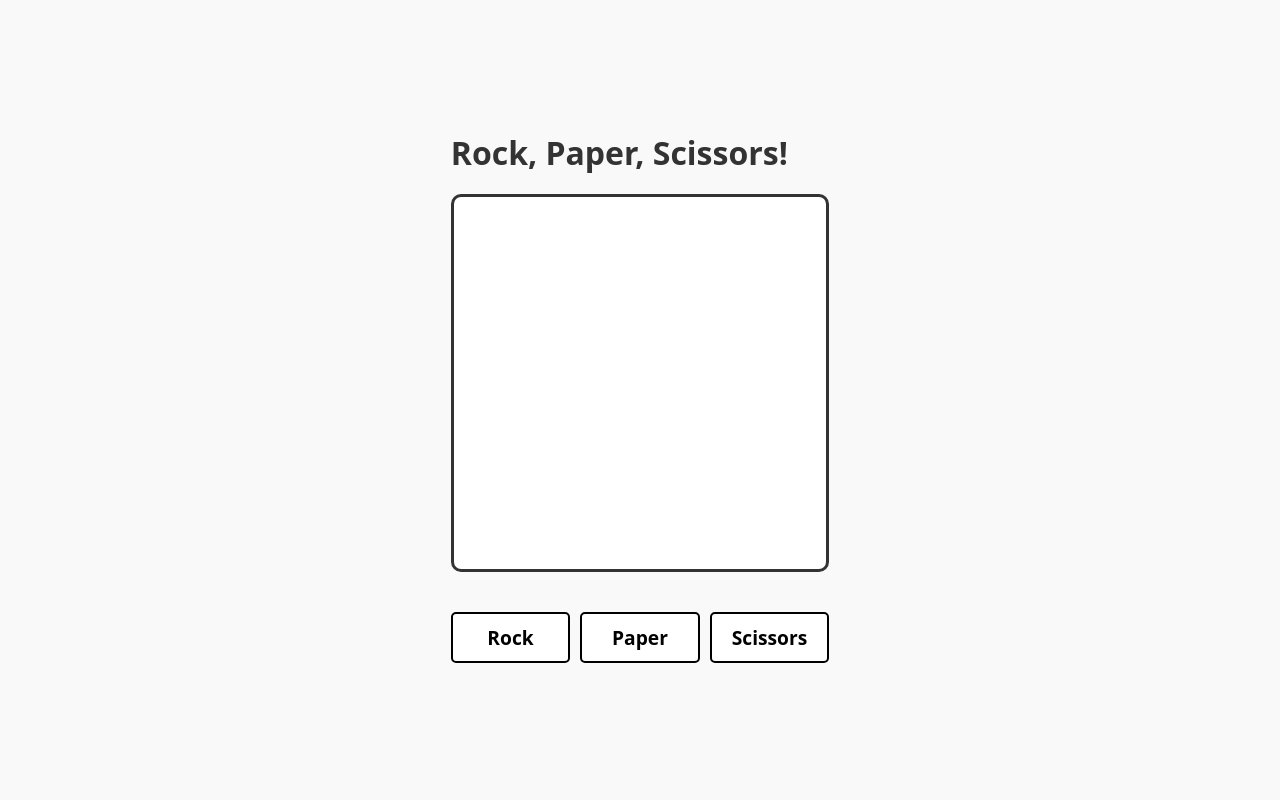
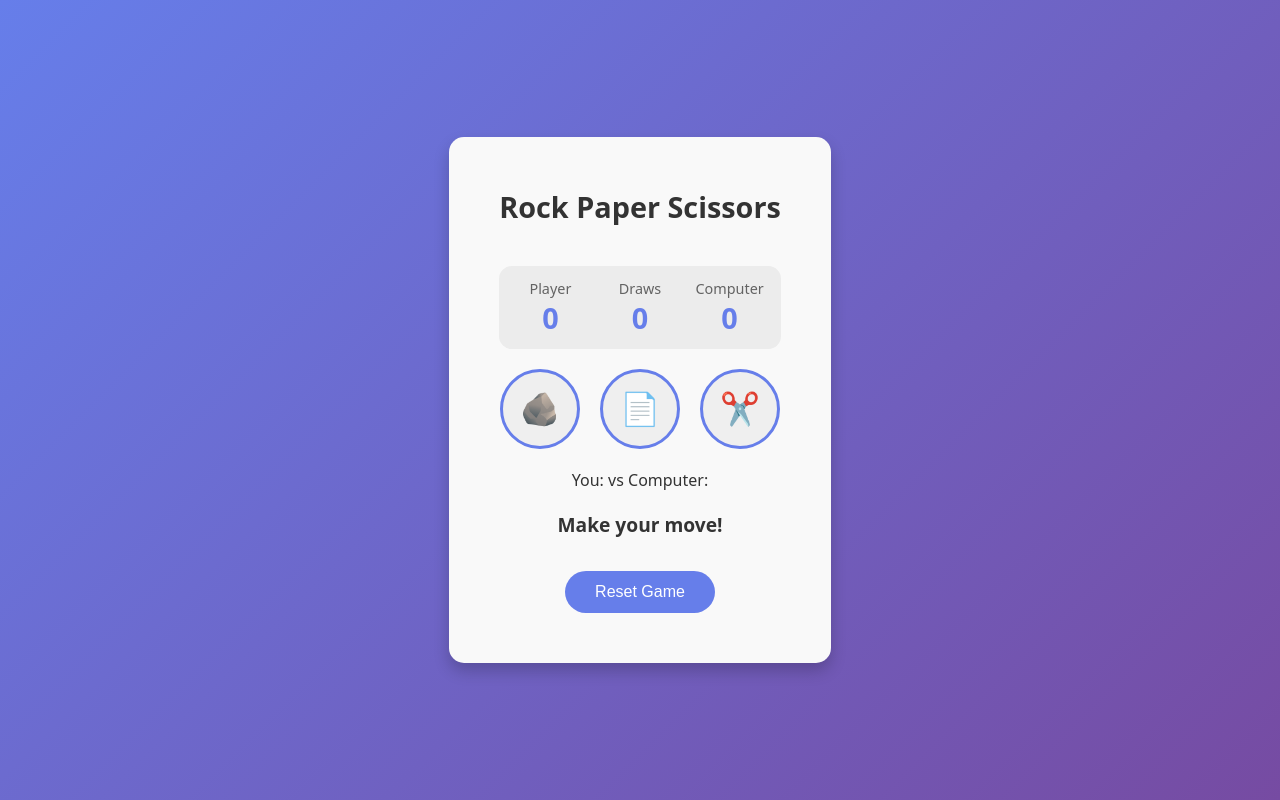
Before and after one commit to thomaspb88/RockPaperScissors, a plain HTML site: page index.html in a window 1280 px wide. Drawn offline with Linux system fonts and the light colour scheme.

Commit message:
Adding ui and updated js to accomodate for user interaction

```diff
--- a/css/stylesheet.css
+++ b/css/stylesheet.css
@@ -6,9 +6,11 @@
 
 :root {
     /* Typography */
+    --background: linear-gradient(135deg, #667eea 0%, #764ba2 100%);
     --font-family: system-ui, -apple-system, BlinkMacSystemFont, "Segoe UI", sans-serif;
     --color-text-primary: #333333;
-    --color-bg-secondary: #f9f9f9;
+    --color-bg: #f9f9f9;
+    --color-primary: #667eea;
 }
 
 body {
@@ -19,45 +21,104 @@ body {
     color: var(--color-text-primary);
     -webkit-font-smoothing: antialiased;
     -moz-osx-font-smoothing: grayscale;
-    background-color: var(--color-bg-secondary);
+    background: var(--background);
 }
 
-#app-frame {
-    display: flex;
-    flex-direction: column;
-    gap: 20px;
+header {
+    margin-bottom: 40px;
 }
 
-.app-output {
-    width: 100%;
-    aspect-ratio: 1 / 1;
-    border: #333333 3px solid;
-    border-radius: 10px;
-    margin: 20px 0;
-    background-color: white;
+h1 {
+    margin-bottom: 20px;
+    text-align: center;
+    font-size: 1.8rem;
 }
 
-.option-button {
-    padding: 10px 20px;
-    font-size: 1.2rem;
-    border: black 2px solid;
-    font-weight: bold;
-    margin-block-end: 0.4rem;
-    border-radius: 5px;
-    background-color: white;
-    color: black;
-    cursor: pointer;
-    transition: background-color 0.3s ease;
-    text-align: center;
-
+#choices {
+    display: flex;
+    justify-content: center;
+    gap: 20px;
+    margin: 20px 0;
 }
 
-.option-button:hover {
-    background-color: #eeeeee;
+button.choice-button {
+    border-radius: 50%;
+    padding: 0.2rem;
+    border: 3px solid var(--color-primary);
+    height: 80px;
+    aspect-ratio: 1 / 1;
+    font-size: 2rem;;
+    transition: all 0.3s ease;
+    display: flex;
+    align-items: center;
+    justify-content: center;
 }
 
-.player-options {
-    display: grid;
-    grid-template-columns: repeat(3, 1fr);
-    gap: 10px;
+button.choice-button:hover {
+    background: var(--color-primary);
+    color: white;
+    cursor: pointer;
+    transform: scale(1.1);
 }
+
+button.choice-button:active {
+    transform: scale(0.9);
+}
+
+/* App Container */
+#app-frame {
+    background: var(--color-bg);
+    padding: 50px;
+    border-radius: 15px;
+    box-shadow: 0 8px 16px rgba(0, 0, 0, 0.2);
+    text-align: center;
+}
+
+/* Score Display */
+#scoreboard {
+    display: flex;
+    justify-content: space-between;
+    background-color: #ececec;
+    padding: 0.8rem;
+    border-radius: 0.8rem;
+}
+
+#computer-score, #player-score, #draw-score {
+    width: 30%;
+}
+
+.score-label {
+    color: #636363;
+    font-size: 0.9em;
+}
+
+.score-value {
+    color: var(--color-primary);
+    font-weight: bold;
+    font-size: 1.8em;
+}
+
+/* Result Display */
+
+#result-message{
+    font-size: 1.2em;
+    margin-top: 20px;
+    min-height: 40px;
+}
+
+#reset-button {
+    background: var(--color-primary);
+    color: white;
+    border: none;
+    padding: 12px 30px;
+    border-radius: 25px;
+    font-size: 1em;
+    cursor: pointer;
+    margin-top: 20px;
+    transition: all 0.3s ease;
+}
+
+#reset-button:hover {
+    background: #764ba2;
+    transform: translateY(-2px);
+}
--- a/index.html
+++ b/index.html
@@ -8,23 +8,36 @@
     <link href="./css/stylesheet.css" rel="stylesheet">
 </head>
 <body>
-    <div id="app">
-        <h1>Rock, Paper, Scissors!</h1>
-        <div id="app-frame">
-            <div class="app-output"></div>
-            <div class="player-options">
-                <div class="option-button">
-                    Rock
+    <div id="app-frame">
+        <header><h1>Rock Paper Scissors</h1></header>
+        <main>
+            <div id="scoreboard">
+                <div id="player-score">
+                    <div class="score-label">Player</div>
+                    <span class="score-value" id="player-score-value">0</span>
                 </div>
-                <div class="option-button">
-                    Paper
+                 <div id="draw-score">
+                    <div class="score-label">Draws</div>
+                    <span class="score-value" id="draw-score-value">0</span>
                 </div>
-                <div class="option-button">
-                    Scissors
-                </div>
+                <div id="computer-score">
+                    <div class="score-label">Computer</div>
+                    <span class="score-value" id="computer-score-value">0</span>
                 </div>
             </div>
-        </div>
+            <div id="choices">
+                <button class="choice-button" onclick="play('rock')" id="rock-button">🪨</button>
+                <button class="choice-button" onclick="play('paper')" id="paper-button">📄</button>
+                <button class="choice-button" onclick="play('scissors')" id="scissors-button">✂️</button>
+            </div>
+            <div id="result-display">
+                <div id="computer-choice-display">You: <span id="player-choice"></span> vs Computer: <span id="computer-choice"></span></div>
+                <h2 id="result-message">Make your move!</h2>
+            </div>
+            <div id="reset-container">
+                <button id="reset-button">Reset Game</button>
+            </div>
+        </main>
     </div>
 </body>
 </html>
--- a/js/javascript.js
+++ b/js/javascript.js
@@ -4,11 +4,17 @@ const resultMatrix = [
     ["lose", "win", "draw"]
 ];
 
+const scores = {
+    win: 0,
+    lose: 0,
+    draw: 0
+};
+
 function ResultCalculator(userIndex, computerIndex) {
     return resultMatrix[userIndex][computerIndex];
 }
 
-function userAnswerTranslator(userInput) {
+function mapUserChoiceToIndex(userInput) {
     if (userInput === "rock") return 0;
     if (userInput === "paper") return 1;
     if (userInput === "scissors") return 2;
@@ -19,18 +25,49 @@ function getComputerChoice() {
     return Math.floor(Math.random() * 3);
 }
 
-function getHumanChoice() {
-    return prompt("Enter rock, paper, or scissors:");
+function play(userInput) {
+    const computerNumberChoice = getComputerChoice();
+
+    let userChoice = userInput.toLowerCase();
+    let computerChoice = ["rock", "paper", "scissors"][computerNumberChoice];
+
+    console.log("User chose: " + userChoice);
+    console.log("Computer chose: " + computerChoice);
+    const result = ResultCalculator(mapUserChoiceToIndex(userChoice), computerNumberChoice);
+    console.log("Result: " + result);
+
+    displayResult(result);
+    updateScores(result);
+    updateDisplay(userChoice, computerChoice);
 }
 
-function playGame() {
-    let userInput = getHumanChoice();
-    const userAnswer = userAnswerTranslator(userInput);
-    const computerAnswer = getComputerChoice();
-    console.log("User chose: " + ["rock", "paper", "scissors"][userAnswer]);
-    console.log("Computer chose: " + ["rock", "paper", "scissors"][computerAnswer]);
-    const result = ResultCalculator(userAnswer, computerAnswer);
-    console.log("Result: " + result);
+function updateScores(result){
+    const playerScoreElem = document.getElementById('player-score-value');
+    const computerScoreElem = document.getElementById('computer-score-value');
+    const drawScoreElem = document.getElementById('draw-score-value');
+
+    let playerScore = parseInt(playerScoreElem.textContent);
+    let computerScore = parseInt(computerScoreElem.textContent);
+    let drawScore = parseInt(drawScoreElem.textContent);
+    if(result === 'win'){
+        playerScore += 1;
+    } else if(result === 'lose'){
+        computerScore += 1;
+    } else if(result === 'draw'){
+        drawScore += 1;
+    }
+    playerScoreElem.textContent = playerScore;
+    computerScoreElem.textContent = computerScore;
+    drawScoreElem.textContent = drawScore;
+}
+
+function updateDisplay(userChoice, computerChoice){
+    document.getElementById('player-choice').textContent = `${userChoice}`;
+    document.getElementById('computer-choice').textContent = `${computerChoice}`;
+}
+
+function displayResult(result){
+    document.getElementById('result-message').textContent = `You ${result}!`;
 }
 
 function camelise(str){
```
